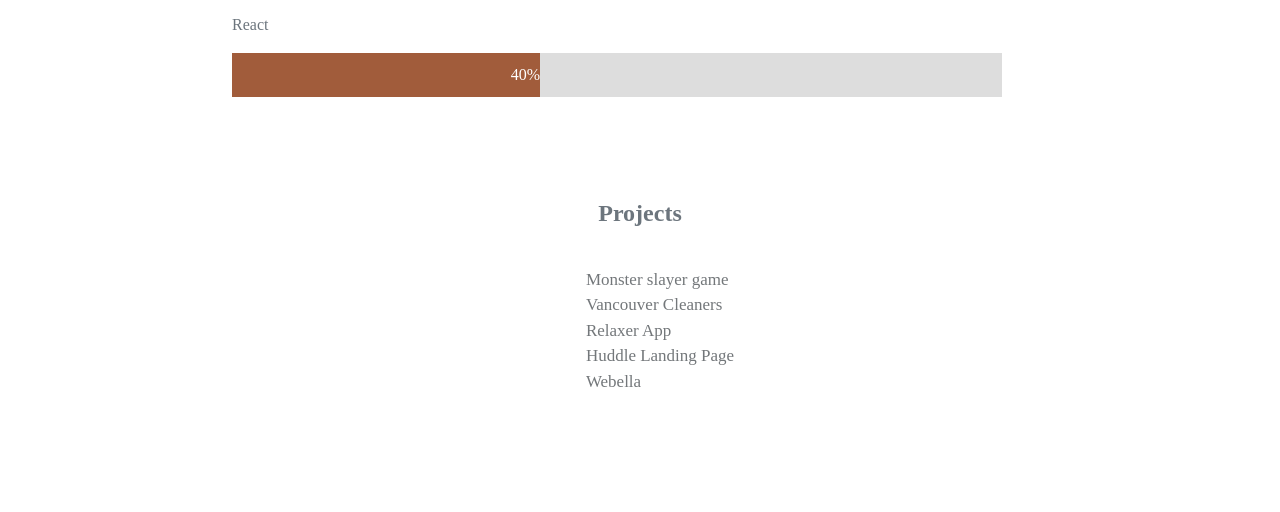
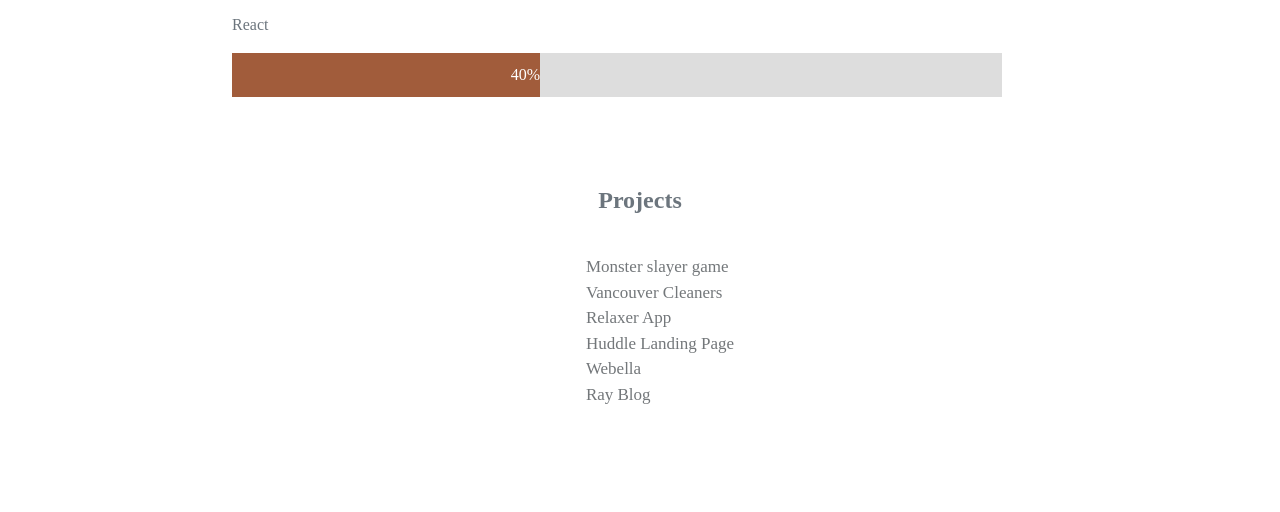
Before and after one commit to Raykingflamez/zuri_portfolio_task, a plain HTML site: page index.html in a window 1280 px wide. Shown: the part 2365-2877 px from the top of the page. Drawn offline with Linux system fonts and the light colour scheme; files whose address does not match are found by name.

Commit message:
new push

```diff
--- a/index.html
+++ b/index.html
@@ -126,6 +126,7 @@
                 <li><a href="https://adoring-goldberg-df5355.netlify.app/">Relaxer App</a></li>
                 <li><a href="https://raykingflamez.github.io/zuri-huddle-landing-page-task/">Huddle Landing Page</a></li>
                 <li><a href="https://zuri-training.github.io/my_cms_team_11/">Webella</a></li>
+                <li><a href="https://jenny3094.github.io/CMS_templates/ray/travel_blog/index.html">Ray Blog</a></li>
 
             </ul>
         </section>
```
